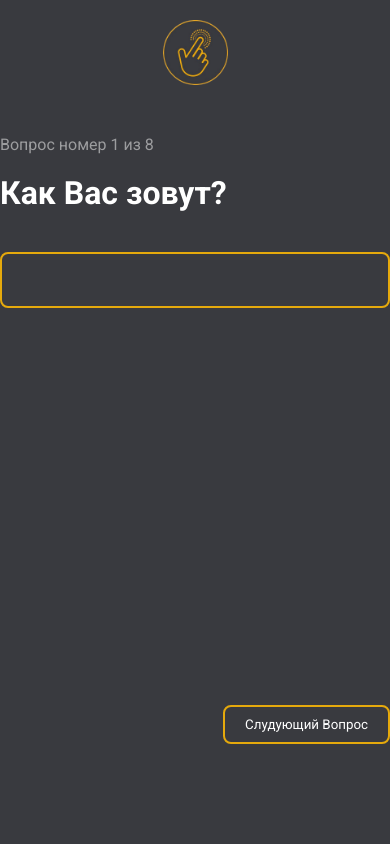
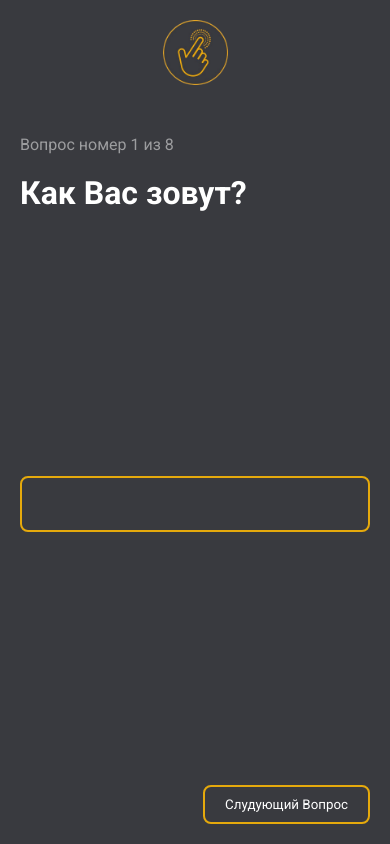
Before and after one commit to dajest/Formius, a React (Vite) app: page / in a window 390 px wide. Built offline with nearby package versions, Linux system fonts and the light colour scheme.

Commit message:
Mobile Test

```diff
--- a/src/index.scss
+++ b/src/index.scss
@@ -19,7 +19,7 @@ body {
   display: flex;
   flex-direction: column;
   align-items: center;
-  padding: 20px 0 100px 0;
+  padding: 20px 20px 100px 20px;
   box-sizing: border-box;
 }
 
@@ -137,3 +137,16 @@ body {
     }
   }
 }
+
+
+@media screen  and (max-width: 768px){
+  .container {
+    padding: 20px;
+  }
+
+  .answer {
+    display: flex;
+    flex-direction: column;
+    justify-content: center;
+  }
+}
```
